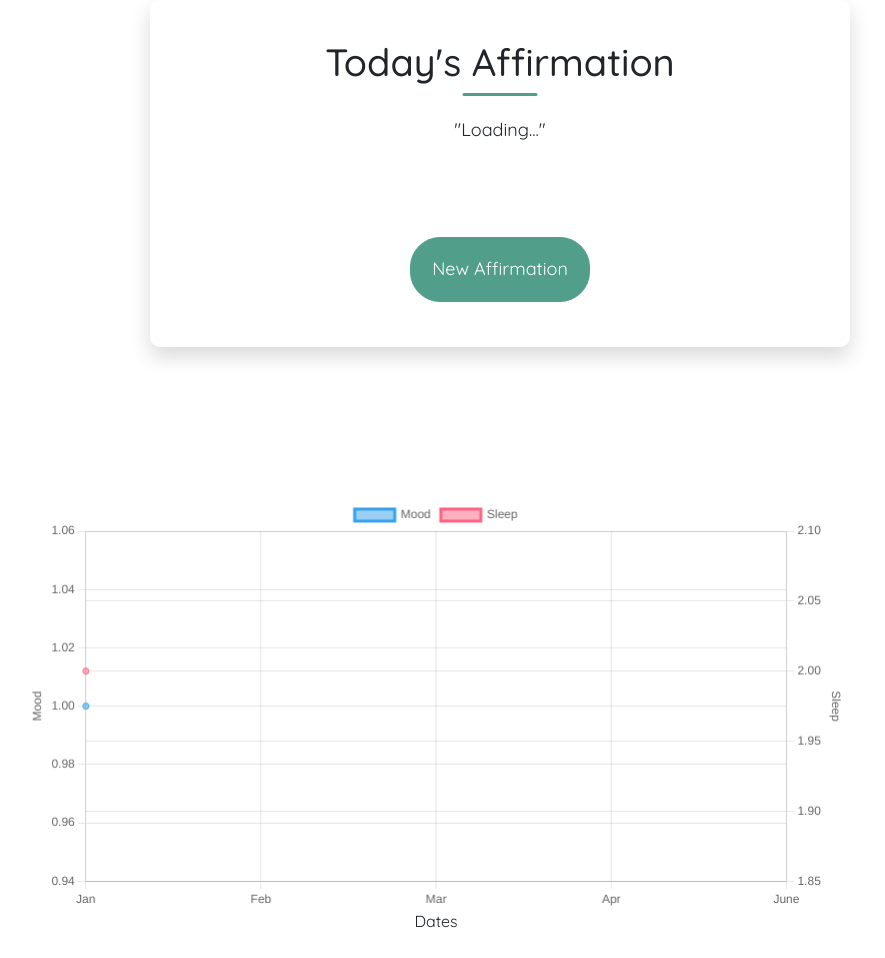
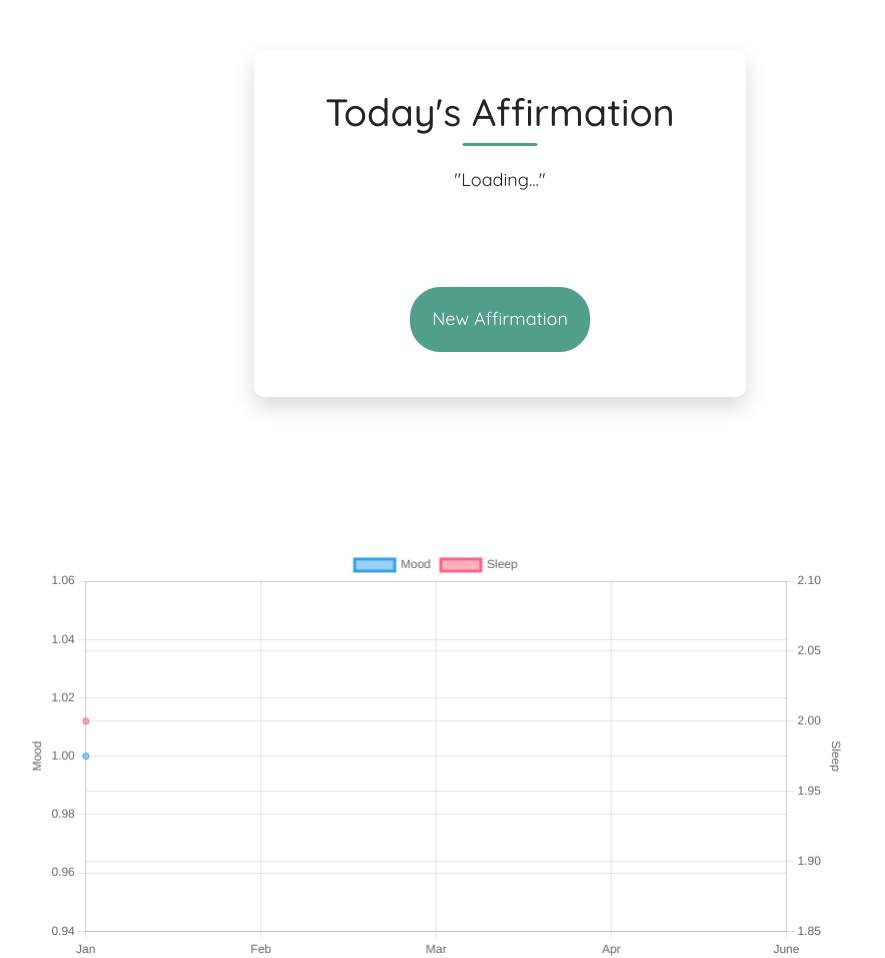
Before and after one commit to KTC96/TranquilTrack, a Django app: page / in a window 1280 px wide. Shown: the part 106-1064 px from the top of the page, without its empty margins (204-1089 px from the left). Run offline with Django 3.2, Linux system fonts and the light colour scheme; the visitor is signed in with stand-in values (Sample User, id 1); data that the repository does not hold is empty; some libraries are stand-ins or nearby versions; some web fonts are replaced.

Commit message:
add margin to affirmation-box class

```diff
--- a/static/css/style.css
+++ b/static/css/style.css
@@ -84,7 +84,7 @@
 
 .affirmation-box {
   background: #fff;
-  width: 700px;
+  width: fit-content;
   position: relative;
   margin: 0 auto;
   padding: 40px;
@@ -92,6 +92,7 @@
   text-align: center;
   box-shadow: 0 10px 20px 0px rgba(0, 0, 0, 0.15);
   margin-bottom: 50px;
+  margin-top: 50px;
 }
 
 .affirmation-box h2 {
```
